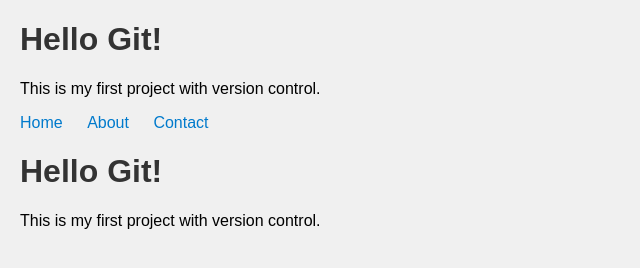
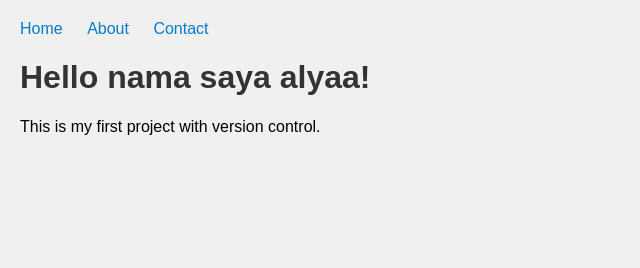
Before and after one commit to lyaa560/my-web-project, a plain HTML site: page index.html in a window 1280 px wide. Shown: the whole page, without its empty margins (0-640 px from the left). Drawn offline with Linux system fonts and the light colour scheme.

Commit message:
Change h1

```diff
--- a/index.html
+++ b/index.html
@@ -3,11 +3,6 @@
 <head>
     <title>My First Git Project</title>
 </head>
-<body>
-    <h1>Hello Git!</h1>
-    <p>This is my first project with version control.</p>
-</body>
-
 <head>
     <title>My First Git Project</title>
     <link rel="stylesheet" href="style.css">
@@ -20,7 +15,7 @@
             <li><a href="#contact">Contact</a></li>
         </ul>
     </nav>
-    <h1>Hello Git!</h1>
+    <h1>Hello nama saya alyaa!</h1>
     <p>This is my first project with version control.</p>
 </body>
 </html>
```
